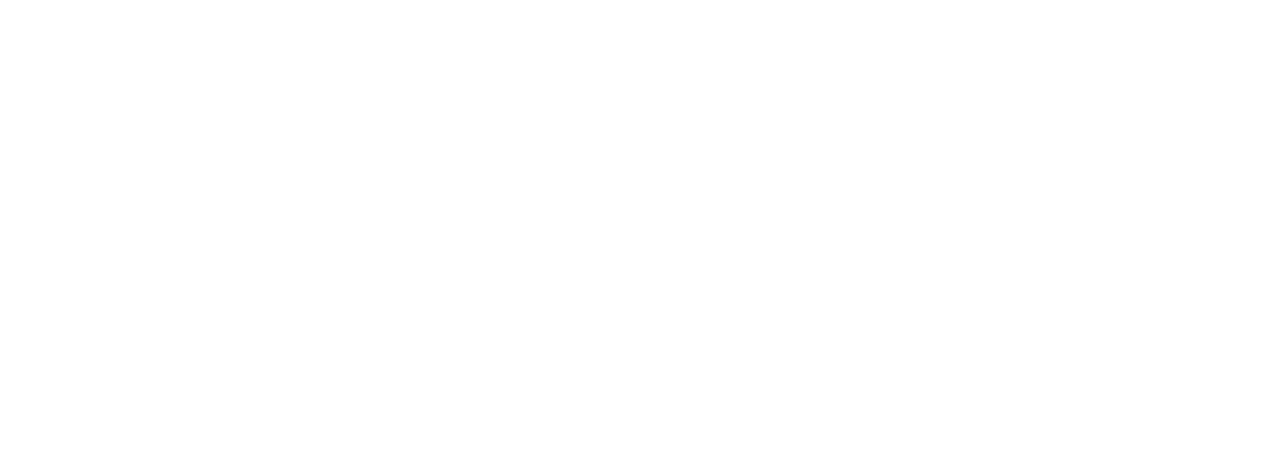
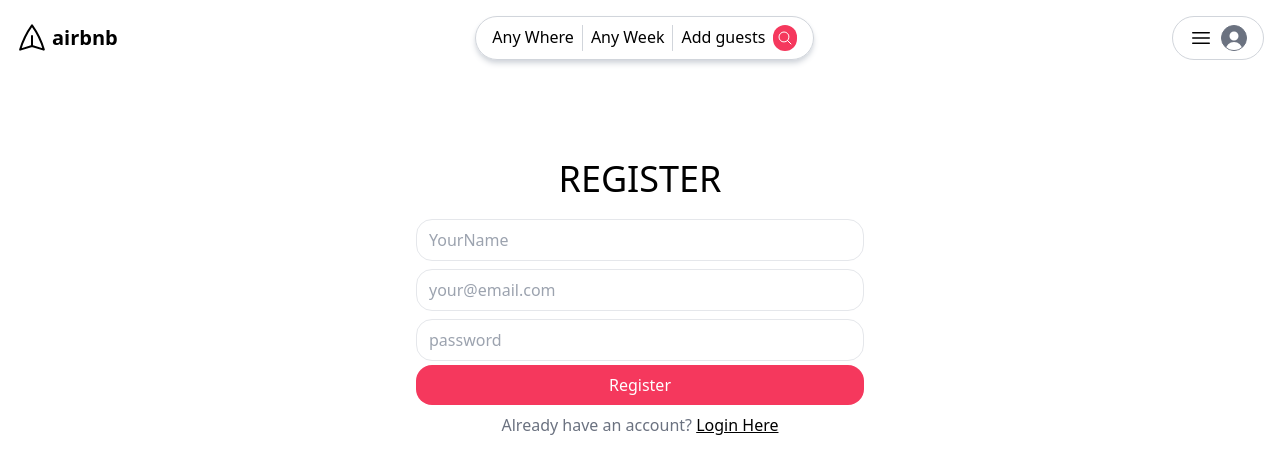
Before and after one commit to AryanT10/airBnb-Clone_MERN, a React (Vite) app in the folder client/: page /register in a window 1280 px wide. Before the commit this address had no page. Shown: the top 474 px of the page. Built offline with nearby package versions, Linux system fonts and the light colour scheme.

Commit message:
feat: request end point for register set

```diff
--- a/client/package.json
+++ b/client/package.json
@@ -11,6 +11,7 @@
   },
   "dependencies": {
     "autoprefixer": "^10.4.15",
+    "axios": "^1.5.0",
     "postcss": "^8.4.29",
     "react": "^18.2.0",
     "react-dom": "^18.2.0",
--- a/client/src/App.jsx
+++ b/client/src/App.jsx
@@ -3,6 +3,7 @@
 import IndexPage from './pages/IndexPage'
 import LoginPage from './pages/LoginPage'
 import Layout from './Layout'
+import RegisterPage from './pages/RegisterPage'
 
 function App() {
   return (
@@ -10,6 +11,7 @@
       <Route path="/" element={<Layout />}>
         <Route index element={<IndexPage />} />
         <Route path="/login" element={<LoginPage />} />
+        <Route path="/register" element={<RegisterPage />} />
       </Route>
     </Routes>
   )
--- a/client/src/pages/RegisterPage.jsx
+++ b/client/src/pages/RegisterPage.jsx
@@ -1,7 +1,45 @@
-import React from 'react'
+import { useState } from 'react';
+import { Link } from 'react-router-dom';
+import axios from "axios";
+export default function RegisterPage() {
+	const [name, setName] = useState('');
+	const [email, setEmail] = useState('');
+	const [password, setPassword] = useState('');
+	function registerUser(e) {
+		e.preventDefault();
+		axios.get('http://localhost:4000/test');
+	}
+	return (
+		<div className="mt-4 grow flex items-center justify-around">
+			<div className="mb-64">
+				<h1 className="text-4xl text-center mb-4"> REGISTER </h1>
+				<form className="max-w-md mx-auto" onSubmit={registerUser}>
+					<input
+						type="text"
+						placeholder="YourName"
+						value={name}
+						onChange={e => setName(e.target.value)}
+					/>
+					<input
+						type="email"
+						placeholder="your@email.com"
+						value={email}
+						onChange={e => setEmail(e.target.value)}
+					/>
 
-export default function RegisterPage() {
-  return (
-	<div>RegisterPage</div>
-  )
+					<input
+						type="password"
+						placeholder="password"
+						value={password}
+						onChange={e => setPassword(e.target.value)}
+					/>
+
+					<button className="primary">Register</button>
+					<div className="text-center py-2 text-gray-500">
+						Already have an account? <Link className="underline text-black" to={'/login'}>Login Here</Link>
+					</div>
+				</form>
+			</div>
+		</div>
+	);
 }
```
Also changed, not shown: 1 other file (tests, documents, lock files or other folders).
